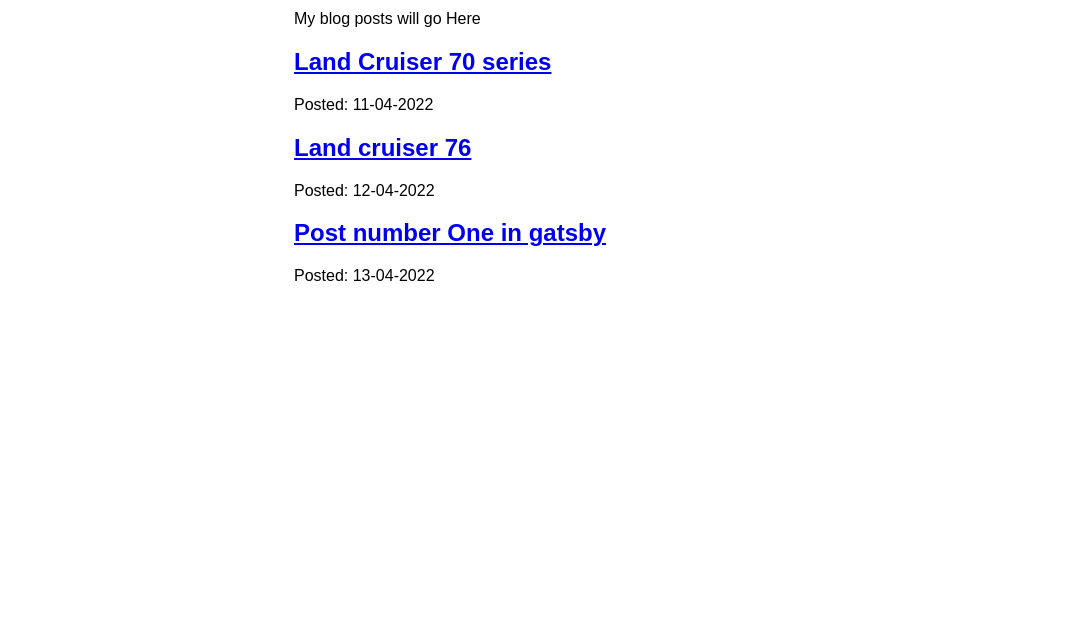
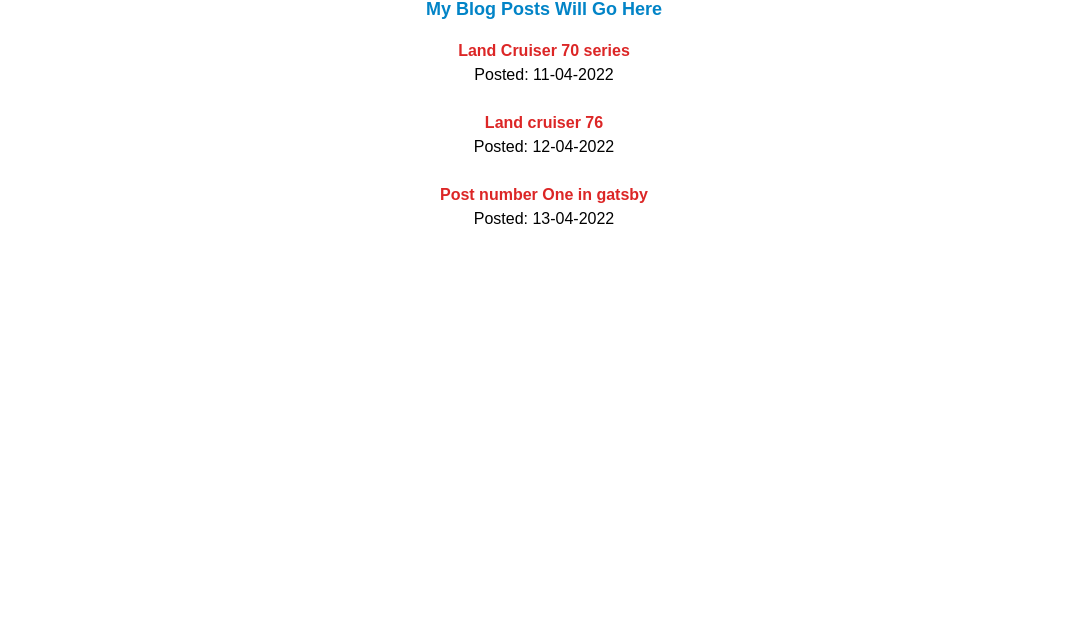
Before and after one commit to Jorris-N/gatsby-site2, a Gatsby site: page /blog in a window 1280 px wide. Shown: the part 201-832 px from the top of the page, without its empty margins (96-1183 px from the left). Before the commit the page ends 800 px from the top, so only its background shows below. Built offline with nearby package versions, Linux system fonts and the light colour scheme; Gatsby itself is replaced by a stand-in of ours.

Commit message:
updated the site by adding dynamic slides

```diff
--- /dev/null
+++ b/gatsby-browser.js
@@ -0,0 +1 @@
+import './src/styles/global.css'
--- a/gatsby-config.js
+++ b/gatsby-config.js
@@ -7,6 +7,7 @@ module.exports = {
     "gatsby-plugin-image",
     "gatsby-plugin-sharp",
     "gatsby-plugin-mdx",
+    "gatsby-plugin-postcss",
     "gatsby-transformer-sharp",
     {
       resolve: "gatsby-source-filesystem",
--- /dev/null
+++ b/postcss.config.js
@@ -0,0 +1,6 @@
+module.exports = {
+  plugins: {
+    tailwindcss: {},
+    autoprefixer: {},
+  },
+}
--- /dev/null
+++ b/src/components/Data/pageData.js
@@ -0,0 +1,49 @@
+export const  data = [
+    {
+       image: "https://images.unsplash.com/photo-1655071516487-03bb9267b1f6?ixlib=rb-1.2.1&ixid=MnwxMjA3fDB8MHxlZGl0b3JpYWwtZmVlZHwyfHx8ZW58MHx8fHw%3D&auto=format&fit=crop&w=500&q=60",
+       date: "13th June 2022",
+       description: "sitting room",
+    },
+    {
+        image: "https://images.unsplash.com/photo-1655161919642-7d318b88a40b?ixlib=rb-1.2.1&ixid=MnwxMjA3fDB8MHxlZGl0b3JpYWwtZmVlZHw2MXx8fGVufDB8fHx8&auto=format&fit=crop&w=500&q=60",
+        date: "14th June 2022",
+        description: "School Bag",
+     },
+     {
+        image: "https://images.unsplash.com/photo-1655070115115-78d25dc2c5fc?ixlib=rb-1.2.1&ixid=MnwxMjA3fDB8MHxlZGl0b3JpYWwtZmVlZHwxMDR8fHxlbnwwfHx8fA%3D%3D&auto=format&fit=crop&w=500&q=60",
+        date: "15th June 2022",
+        description: "Flowers",
+     },
+     {
+        image: "https://images.unsplash.com/photo-1654714480262-28f8a5c208d8?ixlib=rb-1.2.1&ixid=MnwxMjA3fDB8MHx0b3BpYy1mZWVkfDJ8Ym84alFLVGFFMFl8fGVufDB8fHx8&auto=format&fit=crop&w=500&q=60",
+        date: "16th June 2022",
+        description: "Scenary",
+     },
+     {
+        image: "https://images.unsplash.com/photo-1654691517081-cb0c6d0158fc?ixlib=rb-1.2.1&ixid=MnwxMjA3fDB8MHx0b3BpYy1mZWVkfDF8Ym84alFLVGFFMFl8fGVufDB8fHx8&auto=format&fit=crop&w=500&q=60",
+        date: "17th June 2022",
+        description: "Winter",
+     },
+     {
+        image: "https://images.unsplash.com/photo-1654863075380-5fce8cae1851?ixlib=rb-1.2.1&ixid=MnwxMjA3fDB8MHx0b3BpYy1mZWVkfDEzfGJvOGpRS1RhRTBZfHxlbnwwfHx8fA%3D%3D&auto=format&fit=crop&w=500&q=60",
+        date: "18th June 2022",
+        description: "Bavarian Motor Works",
+     },
+     {
+        image: "https://images.unsplash.com/photo-1654797657947-cb8fc4de5eb0?ixlib=rb-1.2.1&ixid=MnwxMjA3fDB8MHx0b3BpYy1mZWVkfDMxfGJvOGpRS1RhRTBZfHxlbnwwfHx8fA%3D%3D&auto=format&fit=crop&w=500&q=60",
+        date: "19th June 2022",
+        description: "LC 200 Series",
+     },
+     {
+        image: "https://images.unsplash.com/photo-1652736336346-9cacd746de39?ixlib=rb-1.2.1&ixid=MnwxMjA3fDB8MHx0b3BpYy1mZWVkfDI4fHJuU0tESHd3WVVrfHxlbnwwfHx8fA%3D%3D&auto=format&fit=crop&w=500&q=60",
+        date: "20th June 2022",
+        description: "Ancient History",
+     },
+     {
+        image: "https://images.unsplash.com/photo-1653655446034-ccb1f8183043?ixlib=rb-1.2.1&ixid=MnwxMjA3fDB8MHx0b3BpYy1mZWVkfDExN3xyblNLREh3d1lVa3x8ZW58MHx8fHw%3D&auto=format&fit=crop&w=500&q=60",
+        date: "21st June 2022",
+        description: "Architecture",
+     }
+]
+data.sort();
+data.reverse();
--- a/src/components/layout.module.css
+++ b/src/components/layout.module.css
@@ -1,7 +1,8 @@
 .container{
     margin: auto;
-    max-width: 500px;
+    width: 1024px;
     font-family: sans-serif;
+    height: 100vh;
 }
  nav{
     background-color: thistle;
--- a/src/pages/about.js
+++ b/src/pages/about.js
@@ -1,21 +1,62 @@
-import { Link } from "gatsby"
-import * as React from "react"
-import Layout from "../components/layout"
-import { StaticImage } from "gatsby-plugin-image"
+import { Link } from "gatsby";
+import * as React from "react";
+import Layout from "../components/layout";
+import { StaticImage } from "gatsby-plugin-image";
+import { data } from "../components/Data/pageData";
+import AliceCarousel from "react-alice-carousel";
+import "react-alice-carousel/lib/alice-carousel.css";
+
 
 const AboutPage = () => {
+
+
     return(
         <Layout PageTitle="About Us">
         <div>
             <h3>Get to now More about gatsby</h3>
             <p>Well hello there? welcome back and get ready to learn more about us/me. </p>
-            <Link to="/">Back Home</Link>
+            <Link to="/" className={"underline text-blue-500"}>Back Home</Link>
             <StaticImage
             alt="Jorris"
             src="https://images.pexels.com/photos/577585/pexels-photo-577585.jpeg?auto=compress&cs=tinysrgb&w=1260&h=750&dpr=1"
             />
 
+
+            {/* <div className={" bg-white pb-6 border boder-gray-200"}> */}
+            <AliceCarousel autoPlay autoPlayInterval={"3500"} animationDuration={"2000"}>
+                {
+                    data.map ((item) => (
+                        <>
+
+                        <div className={"content center"}>
+                        <div className={"w-full h-72 mt-20"}>
+                            <img src={item.image} alt={item.description}/>
+                        </div>
+                         <div className={"w-11/12 mx-auto pl-3 mt-24"}>
+                            <div className={"py-5 text-stone-700 font-medium"}>
+                                <p className={"text-sm text-stone-400 "}>{item.date}</p>
+                                <h1 className={"xl:text-xl text-lg py-2"}>{item.description}</h1>
+                            </div>
+                            <Link to={"https://jamhurimagazine.co.ke/ndara-b-community-kshs-10-billion-bottom-up-plan/"} target={"_blank"} className={"capitalize text-red-600 hover:text-stone-700 flex items-center space-x-2 "} id={"newsLink"}>
+
+                                            <span>read more</span>
+                                            <span><svg className="w-6 h-6" id={"right-arrow"} fill="currentColor" viewBox="0 0 20 20"
+                                                       xmlns="http://www.w3.org/2000/svg"><path fill-rule="evenodd"
+                                                                                                d="M12.293 5.293a1 1 0 011.414 0l4 4a1 1 0 010 1.414l-4 4a1 1 0 01-1.414-1.414L14.586 11H3a1 1 0 110-2h11.586l-2.293-2.293a1 1 0 010-1.414z"
+                                                                                                clip-rule="evenodd"></path></svg></span>
+                                        </Link>
+                         </div>
+                         </div>
+                         </>
+                    ))
+                }
+            </AliceCarousel>
+            {/* </div> */}
+
         </div>
+        <div className={"w-full flex items-center justify-center py-10"}>
+
+                 </div>
         </Layout>
     )
 }
--- a/src/pages/blog/index.js
+++ b/src/pages/blog/index.js
@@ -9,13 +9,17 @@ const BlogPage = ({data}) => {
     return(
         <Layout PageTitle="My Blog Posts">
             <div>
-                <p>My blog posts will go Here</p>
+                <p className={"capitalize mt-6 text-lg text-sky-600 text-center font-bold mb-4"}>My blog posts will go Here</p>
               {
                   data.allMdx.nodes.map ((node) => (
-                      <article key={node.id}>
-                          <h2><Link to={node.slug}> {node.frontmatter.title} </Link></h2>
-                          <p>Posted: {node.frontmatter.date}</p>
+                    <div className={"place-content-center"}>
+                      <article  key={node.id}>
+                        <div className={"mb-6"}>
+                          <h2 className={"text-red-600 text-center font-semibold"}><Link to={node.slug}> {node.frontmatter.title} </Link></h2>
+                          <p className={"text-center"}>Posted: {node.frontmatter.date}</p>
+                        </div>
                       </article>
+                    </div>
                   ))
               }
             </div>
--- a/src/pages/index.js
+++ b/src/pages/index.js
@@ -9,7 +9,7 @@ const IndexPage = () => {
     <div>
       <h3>welcome to my new gatsby site.</h3>
       <p>Sit down, relax and take your time to learn more about gatsbyv framework</p>
-      <Link to="/about">Learn more About Us Here.</Link>
+      <Link to="/about" className={"underline text-blue-500"}>Learn more About Us Here.</Link>
       <StaticImage
       alt="Pintrest"
       src="https://images.pexels.com/photos/777001/pexels-photo-777001.jpeg?auto=compress&cs=tinysrgb&dpr=3&h=750&w=1260"
--- /dev/null
+++ b/src/styles/global.css
@@ -0,0 +1,3 @@
+@tailwind base;
+@tailwind components;
+@tailwind utilities;
--- /dev/null
+++ b/tailwind.config.js
@@ -0,0 +1,10 @@
+/** @type {import('tailwindcss').Config} */
+module.exports = {
+  content: [
+    "./src/**/*.{js,jsx,ts,tsx}",
+  ],
+  theme: {
+    extend: {},
+  },
+  plugins: [],
+}
```
Also changed, not shown: package.json (+7 -0 lines), 1 other file.
